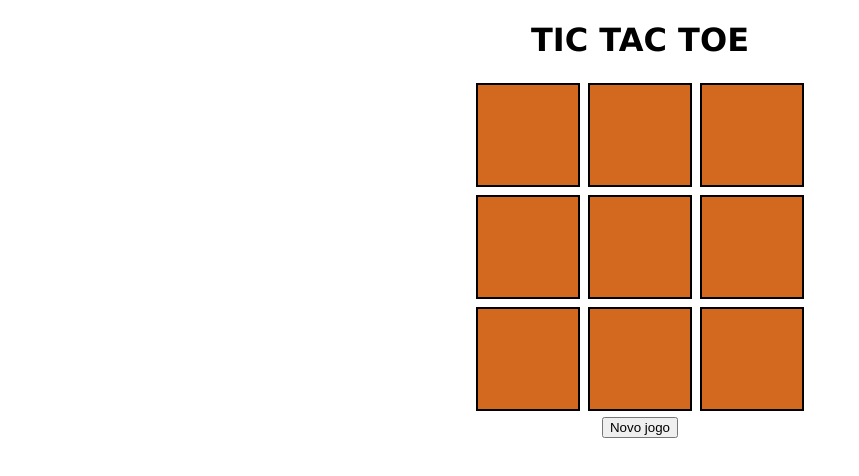
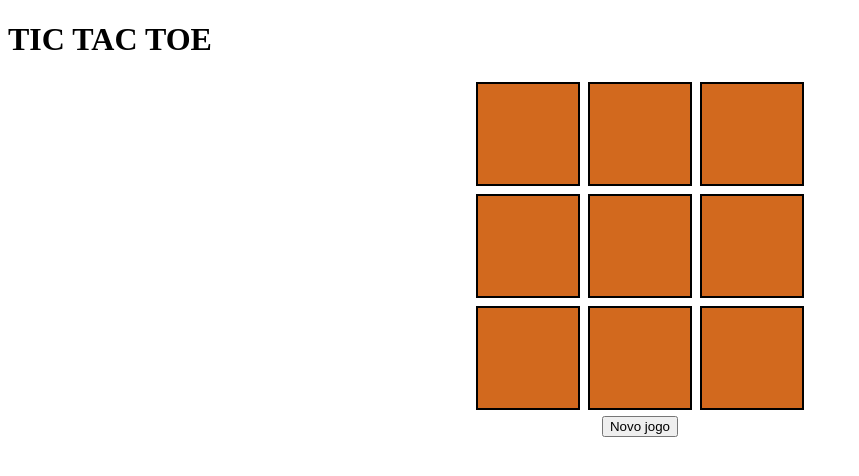
Before and after one commit to victors21dev/tic-toc-toe, a plain HTML site: page index.html in a window 1280 px wide. Shown: the whole page, without its empty margins (0-859 px from the left). Drawn offline with Linux system fonts and the light colour scheme.

Commit message:
organizando as tags

```diff
--- a/index.html
+++ b/index.html
@@ -8,8 +8,12 @@
 		<title>TIC TAC TOE</title>
 	</head>
 	<body>
+		<header><h1>TIC TAC TOE</h1></header>
+		<main>
+
+			<section class=" game">
+
 				<div class="stage">
-			<h1>TIC TAC TOE</h1>
 					<div>
 						<div id="0" class="square"></div>
 						<div id="1" class="square"></div>
@@ -25,11 +29,10 @@
 						<div id="7" class="square"></div>
 						<div id="8" class="square"></div>
 					</div>
-			<div><button class="btn">Novo jogo
-
-			</button>
+					<div><button class="btn">Novo jogo</button></div>
 				</div>
-		</div>
+			</section>
+		</main>
 		<script src="game.js"></script>
 		<script src="interface.js"></script>
 	</body>
--- a/style.css
+++ b/style.css
@@ -1,6 +1,6 @@
-h1 {
-	font-family: Verdana, Geneva, Tahoma, sans-serif;
-}
+@import url(https://fonts.googleapis.com/css?family=Lato:100,100italic,300,300italic,regular,italic,700,700italic,900,900italic);
+
+
 .stage {
 	text-align: center;
 }
```
Also changed, not shown: tic.webp (added). Lines whose indentation alone changed are shown as unchanged.
